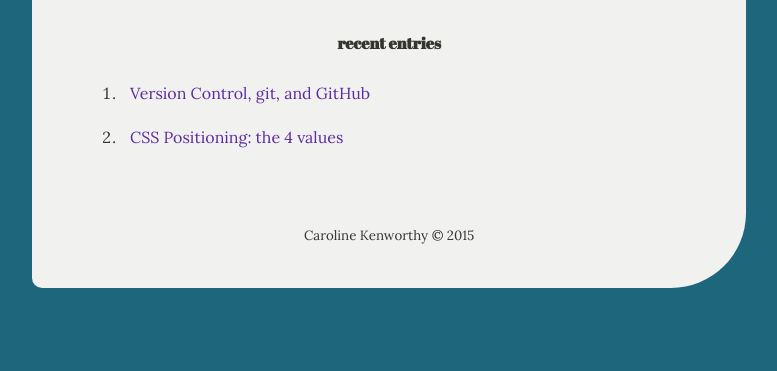
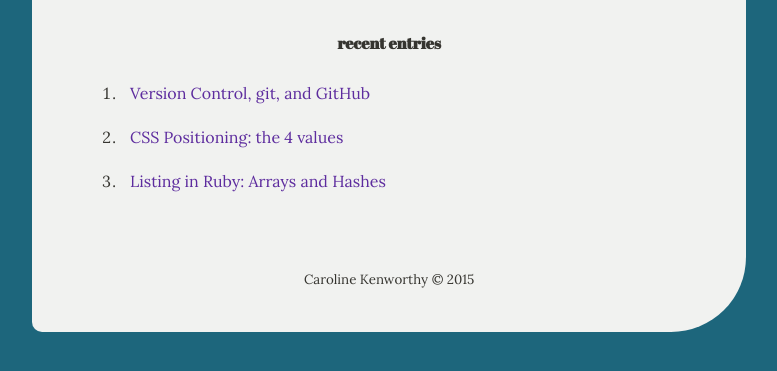
Before and after one commit to kenworthyc/kenworthyc.github.io, a PHP site: page /blog/index.html in a window 1280 px wide. Shown: the part 214-585 px from the top of the page, without its empty margins (224-1001 px from the left). Run offline with PHP 8.4, Linux system fonts and the light colour scheme.

Commit message:
Adjust code css

```diff
--- a/blog/index.html
+++ b/blog/index.html
@@ -28,6 +28,9 @@
                 <li>
                   <a href="css-concepts.html">CSS Positioning: the 4 values</a>
                 </li>
+                <li>
+                  <a href="arrays-hashes.html">Listing in Ruby: Arrays and Hashes</a>
+                </li>
             </ol>
     </section>
     <footer>
--- a/stylesheets/blog.css
+++ b/stylesheets/blog.css
@@ -1,4 +1,6 @@
 @import url(https://fonts.googleapis.com/css?family=Abril+Fatface);
+@import url(https://fonts.googleapis.com/css?family=Lora:400,700);
+
 
 /* Color reference:
 -----background: #E1E0DD
@@ -12,7 +14,13 @@ h1, h2, h4 {
   font-family: Abril Fatface;
 }
 
+code {
+  text-align: justify;
+  background-color: #b7babc;
+}
+
 ol li {
   text-align: justify;
   padding: .5em 1.5em 1em .5em;
+  font-family: Lora;
 }
```
